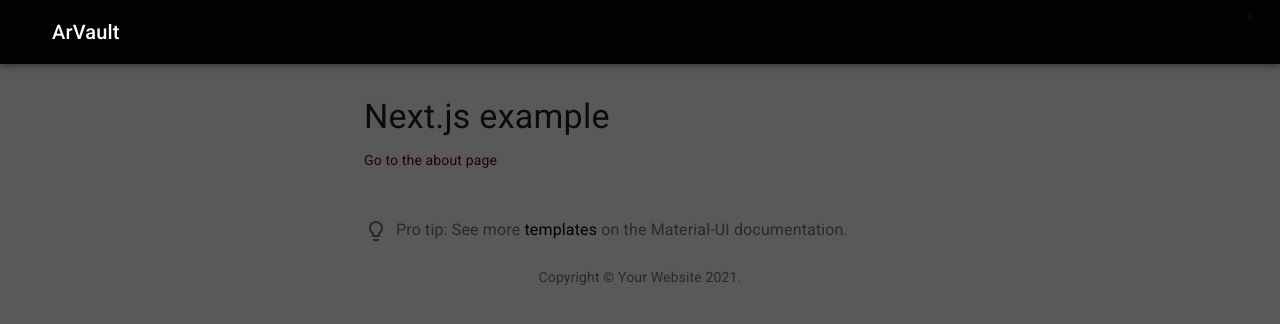
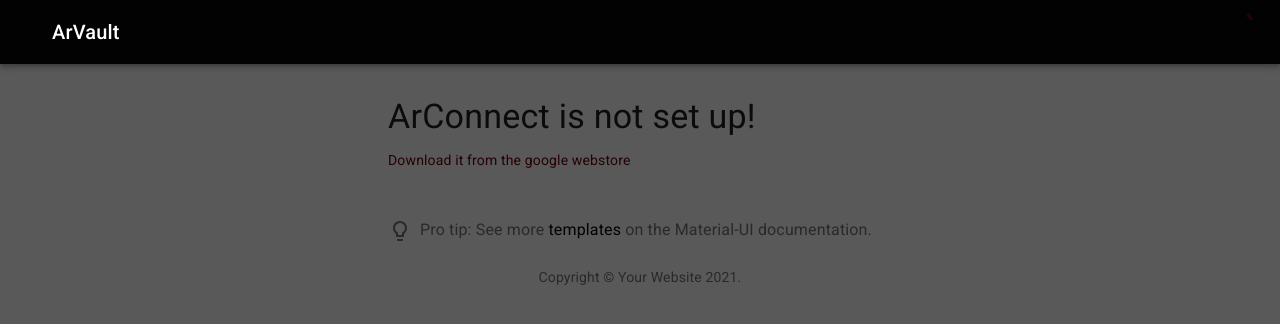
Before and after one commit to McCrearyD/ar-vault, a Next.js app: page / in a window 1280 px wide. Shown: the top 324 px of the page. Built offline with nearby package versions, Linux system fonts and the light colour scheme; what arweave would draw is missing.

Commit message:
if not logged in, show instructions

```diff
--- /dev/null
+++ b/components/instructions.js
@@ -0,0 +1,25 @@
+import React from 'react';
+import Container from '@material-ui/core/Container';
+import Typography from '@material-ui/core/Typography';
+import Box from '@material-ui/core/Box';
+import ProTip from '../src/ProTip';
+import Link from '../src/Link';
+import Copyright from '../src/Copyright';
+
+
+export function ArConnectInstructions() {
+    return (
+      <Container maxWidth="sm">
+        <Box my={4}>
+          <Typography variant="h4" component="h1" gutterBottom>
+            ArConnect is not set up!
+          </Typography>
+          <Link href="https://chrome.google.com/webstore/detail/arconnect/einnioafmpimabjcddiinlhmijaionap" color="secondary">
+            Download it from the google webstore
+          </Link>
+          <ProTip />
+          <Copyright />
+        </Box>
+      </Container>
+    )
+}
--- a/pages/index.js
+++ b/pages/index.js
@@ -5,10 +5,17 @@
 import ProTip from '../src/ProTip';
 import Link from '../src/Link';
 import Copyright from '../src/Copyright';
+import { useAddress } from '../src/hooks/useAddress'
+import { ArConnectInstructions } from '../components/instructions'
 
 export default function Index() {
-  return (
-    <Container maxWidth="sm">
+  const address = useAddress()
+
+  let inner
+  if (address.length <= 0) {
+    inner = <ArConnectInstructions />
+  } else {
+    inner = (
       <Box my={4}>
         <Typography variant="h4" component="h1" gutterBottom>
           Next.js example
@@ -19,6 +26,12 @@
         <ProTip />
         <Copyright />
       </Box>
-    </Container>
-  );
+    )
+  }
+
+  return (
+      <Container maxWidth="sm">
+        {inner}
+      </Container>
+  )
 }
```
